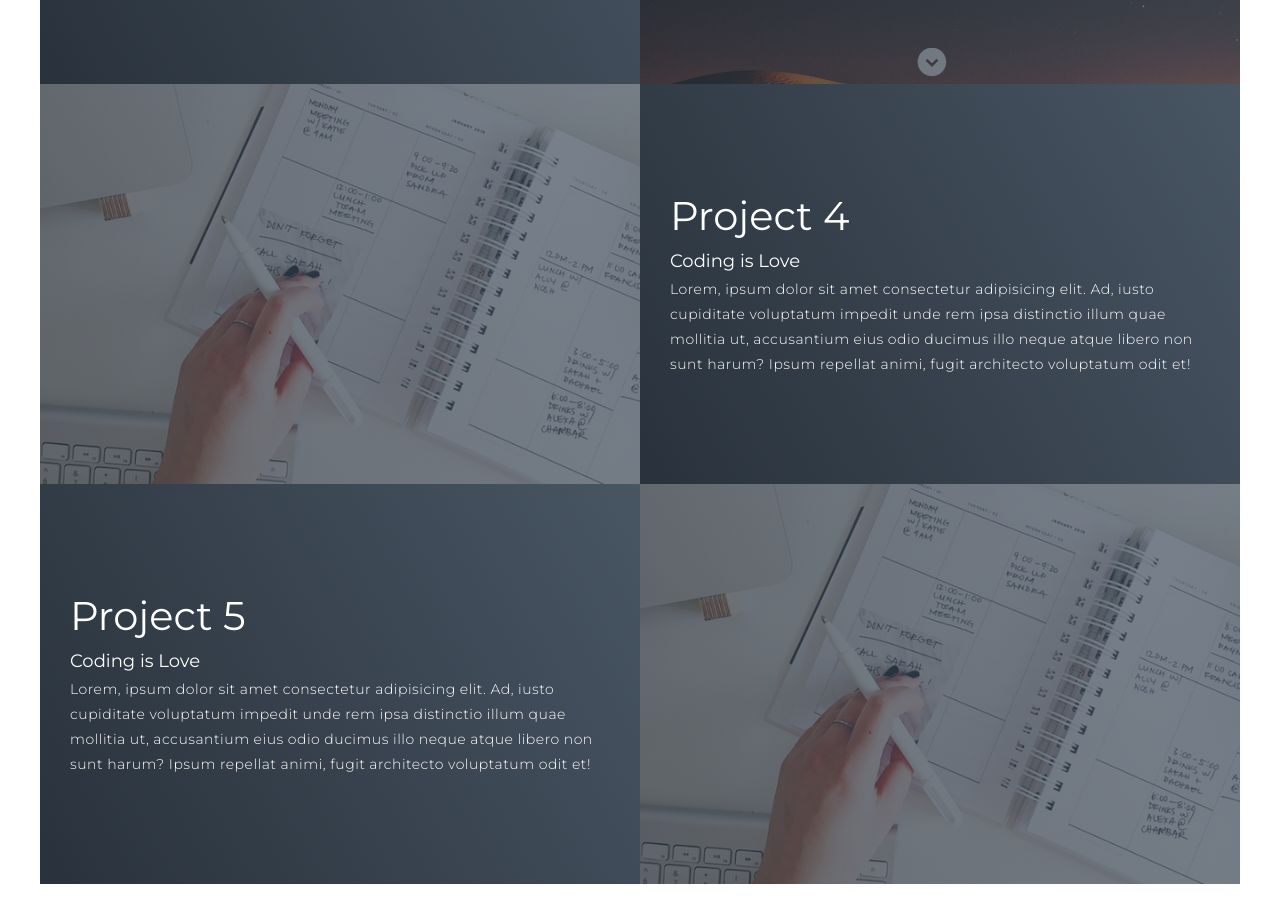
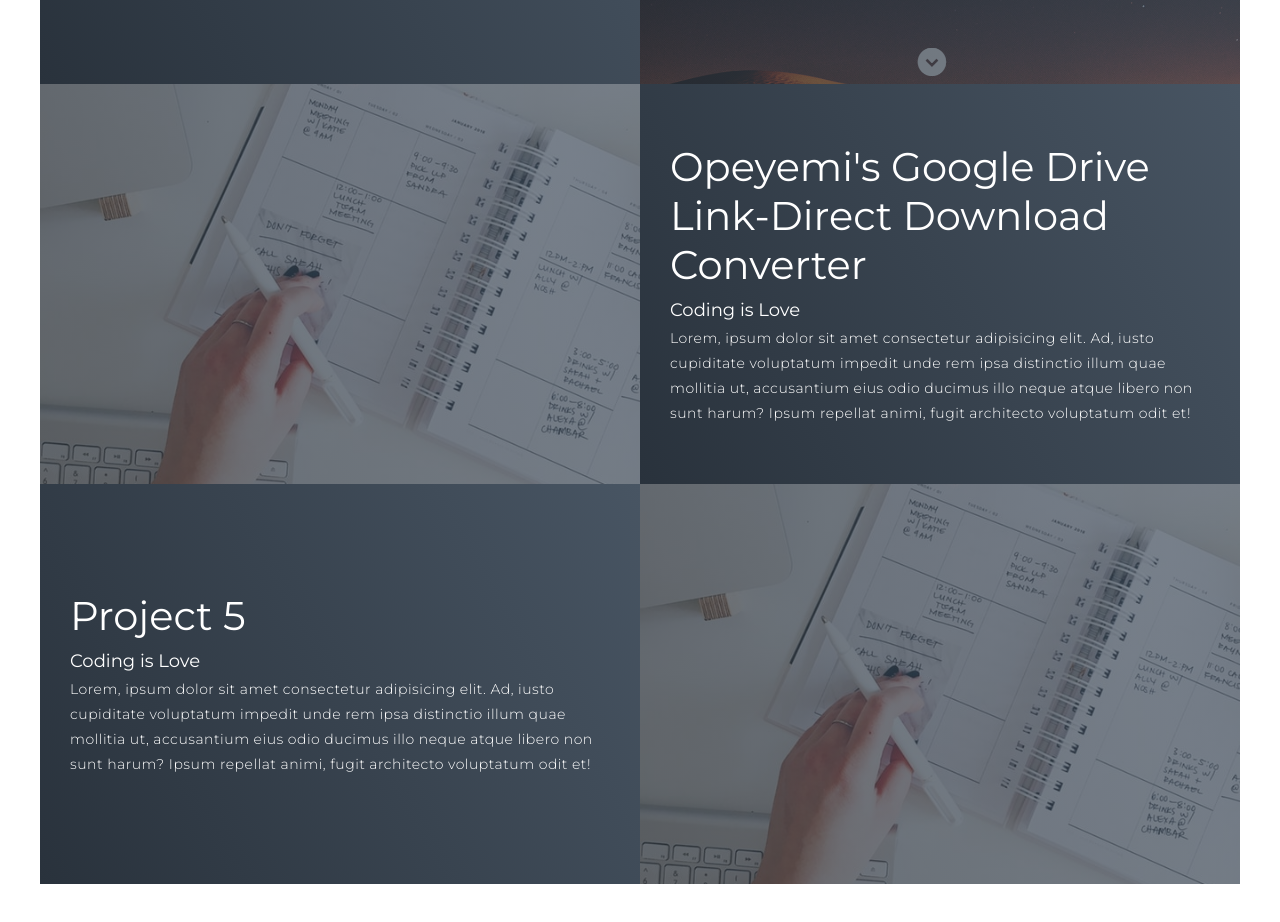
Before and after one commit to resourcefulmind/myportfolio-website, a plain HTML site: page index.html in a window 1280 px wide. Shown: the part 3457-4379 px from the top of the page. Drawn offline with Linux system fonts and the light colour scheme.

Commit message:
--- Auto-Git Commit ---

```diff
--- a/index.html
+++ b/index.html
@@ -206,7 +206,7 @@
           </div>
           <div class="project-item">
             <div class="project-info">
-              <h1>Project 4</h1>
+              <h1>Opeyemi's Google Drive Link-Direct Download Converter</h1>
               <h2>Coding is Love</h2>
               <p>
                 Lorem, ipsum dolor sit amet consectetur adipisicing elit. Ad,
```
